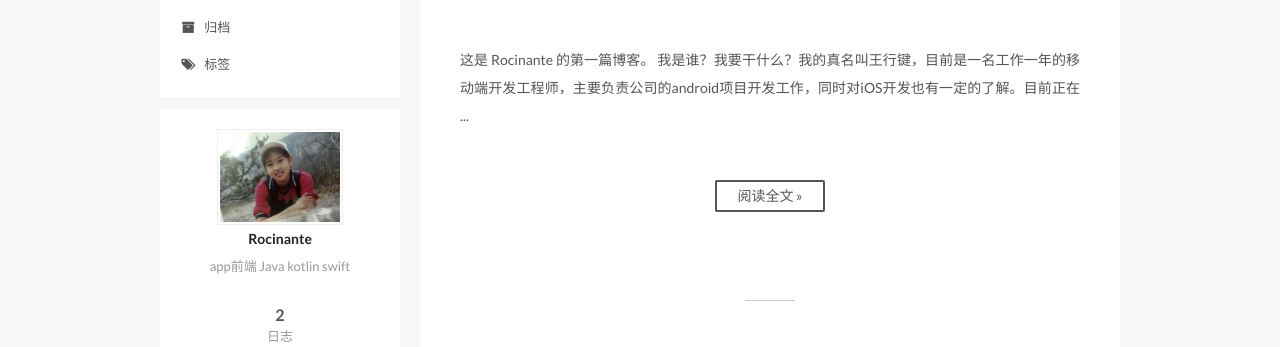
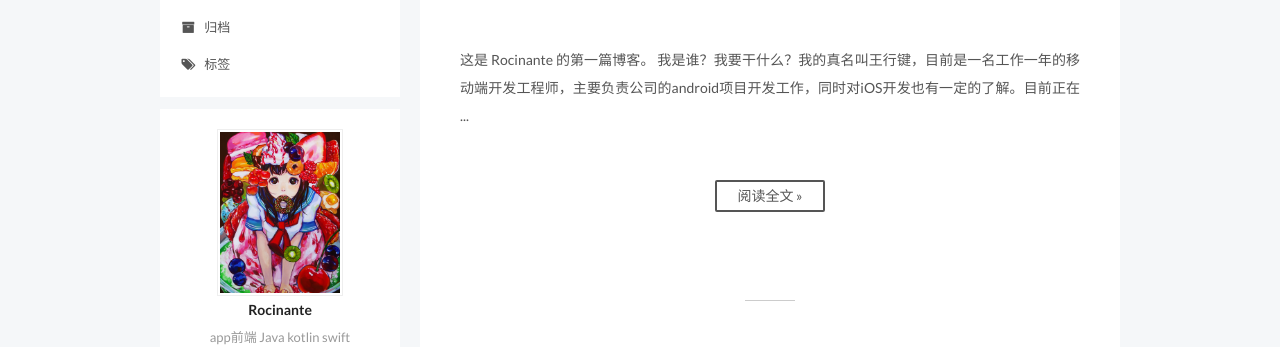
Before and after one commit to WangXingjian/WangXingjian.github.io, a plain HTML site: page index.html in a window 1280 px wide. Shown: the part 163-510 px from the top of the page. Drawn offline with Linux system fonts and the light colour scheme; a web font is replaced by a local one.

Commit message:
Site updated: 2017-06-15 16:31:39

```diff
--- a/css/main.css
+++ b/css/main.css
@@ -1678,7 +1678,7 @@ pre .javascript .function {
   width: 4px;
   height: 4px;
   border-radius: 50%;
-  background: #24ff6c;
+  background: #3762ad;
 }
 .links-of-blogroll {
   font-size: 13px;
--- a/index.html
+++ b/index.html
@@ -273,7 +273,7 @@
     <span hidden itemprop="author" itemscope itemtype="http://schema.org/Person">
       <meta itemprop="name" content="Rocinante">
       <meta itemprop="description" content="">
-      <meta itemprop="image" content="/images/author.jpeg">
+      <meta itemprop="image" content="/images/wxj.jpg">
     </span>
 
     <span hidden itemprop="publisher" itemscope itemtype="http://schema.org/Organization">
@@ -392,7 +392,7 @@
     <span hidden itemprop="author" itemscope itemtype="http://schema.org/Person">
       <meta itemprop="name" content="Rocinante">
       <meta itemprop="description" content="">
-      <meta itemprop="image" content="/images/author.jpeg">
+      <meta itemprop="image" content="/images/wxj.jpg">
     </span>
 
     <span hidden itemprop="publisher" itemscope itemtype="http://schema.org/Organization">
@@ -529,7 +529,7 @@
       <section class="site-overview sidebar-panel sidebar-panel-active">
         <div class="site-author motion-element" itemprop="author" itemscope itemtype="http://schema.org/Person">
           <img class="site-author-image" itemprop="image"
-               src="/images/author.jpeg"
+               src="/images/wxj.jpg"
                alt="Rocinante" />
           <p class="site-author-name" itemprop="name">Rocinante</p>
 
```
Also changed, not shown: 2017/06/14/hello-world/index.html (+2 -2 lines), 2017/06/15/wxj-first-blog/index.html (+2 -2 lines), archives/2017/06/index.html (+1 -1 lines), archives/2017/index.html (+1 -1 lines), archives/index.html (+1 -1 lines), images/wxj.jpg (added).
